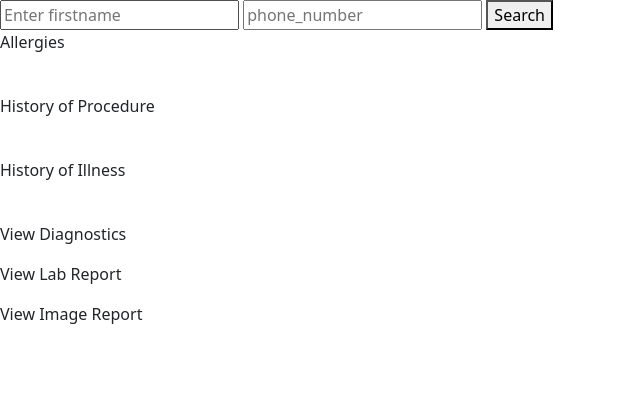
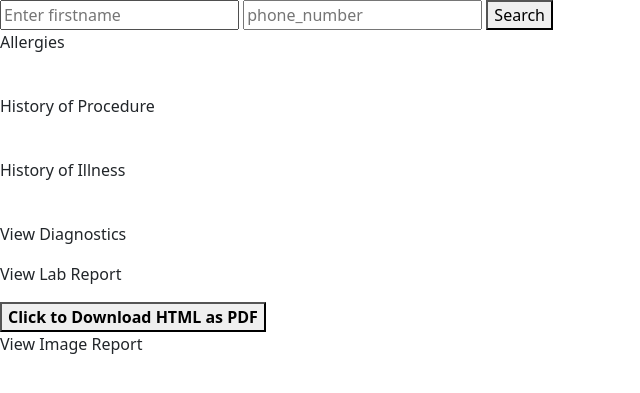
Before and after one commit to souvik1000/Docsy_Hackfest, a Django app: page /patientSummary/ in a window 1280 px wide. Shown: the top 393 px of the page, without its empty margins (0-640 px from the left). Run offline with Django 3.2, Linux system fonts and the light colour scheme; some libraries are stand-ins or nearby versions.

Commit message:
"implementation download imagereport and lab report done"

```diff
--- a/docsy/receptionist/templates/patientsummary.html
+++ b/docsy/receptionist/templates/patientsummary.html
@@ -5,6 +5,9 @@
     <meta charset="UTF-8">
     <meta http-equiv="X-UA-Compatible" content="IE=edge">
     <meta name="viewport" content="width=device-width, initial-scale=1.0">
+    <script src="https://code.jquery.com/jquery-1.12.4.js"></script>
+    <script src="https://cdnjs.cloudflare.com/ajax/libs/jspdf/1.3.3/jspdf.min.js"></script>
+    <script src="https://html2canvas.hertzen.com/dist/html2canvas.js"></script>
     <link href="https://cdn.jsdelivr.net/npm/bootstrap@5.1.3/dist/css/bootstrap.min.css" rel="stylesheet" integrity="sha384-1BmE4kWBq78iYhFldvKuhfTAU6auU8tT94WrHftjDbrCEXSU1oBoqyl2QvZ6jIW3" crossorigin="anonymous">
     <title>Patient Summary</title>
 </head>
@@ -82,11 +85,14 @@
                     {% endfor %}
                 </div>
             </div>
+            <div>
+                <button onclick="getPDF()" id="downloadbtn" style="display: inline-block;"><b>Click to Download HTML as PDF</b></button>
+            </div>
             <div id="image-report">
                 <p>View Image Report</p>
                 <div class="card-group">
                     {% for data in image_report %}
-                    <div class="card">
+                    <div class="card canvas_div_pdf">
                         <div class="card-body">
                             <p class="card-text">{{data.imaging_event}}</p>
                             <p class="card-text">{{data.imaging_test_name}}</p>
@@ -103,6 +109,40 @@
 
 
     </div>
+    <script>
+        function getPDF(){
+
+        var HTML_Width = $(".canvas_div_pdf").width();
+        var HTML_Height = $(".canvas_div_pdf").height();
+        var top_left_margin = 15;
+        var PDF_Width = HTML_Width+(top_left_margin*2);
+        var PDF_Height = (PDF_Width*1.5)+(top_left_margin*2);
+        var canvas_image_width = HTML_Width;
+        var canvas_image_height = HTML_Height;
+
+        var totalPDFPages = Math.ceil(HTML_Height/PDF_Height)-1;
+
+
+        html2canvas($(".canvas_div_pdf")[0],{allowTaint:true}).then(function(canvas) {
+            canvas.getContext('2d');
+
+            console.log(canvas.height+"  "+canvas.width);
+
+
+            var imgData = canvas.toDataURL("image/jpeg", 1.0);
+            var pdf = new jsPDF('p', 'pt',  [PDF_Width, PDF_Height]);
+            pdf.addImage(imgData, 'JPG', top_left_margin, top_left_margin,canvas_image_width,canvas_image_height);
+
+
+            for (var i = 1; i <= totalPDFPages; i++) {
+                pdf.addPage(PDF_Width, PDF_Height);
+                pdf.addImage(imgData, 'JPG', top_left_margin, -(PDF_Height*i)+(top_left_margin*4),canvas_image_width,canvas_image_height);
+            }
+
+            pdf.save("HTML-Document.pdf");
+        });
+        };
+                </script>
 </body>
 
 </html>
--- a/docsy/receptionist/views.py
+++ b/docsy/receptionist/views.py
@@ -238,26 +238,25 @@ def diaganosisReportCreation(request):
 def patientSummaryView(request):
     patient_name = request.POST['patient_name']
     patient_number = request.POST['phone_number']
-    try:
-        patient_data = patient.objects.filter(name=patient_name, phoneno=patient_number)
-        patient_id = patient_data[0].id
-        illness_data = illnesshistory.objects.all().filter(patientId=patient_id)
-        allergy_data = allergies.objects.all().filter(patientId=patient_id)
-        procedure_data = procedurehistory.objects.all().filter(patientId=patient_id)
-        # Diagenostic Data
-        diagnostic_data = diagnostic.objects.all().filter(patientId=patient_id)
-        doctors_detail = []; lab_reports = []; image_reports = []
-        patient_detail = diagnostic_data[0].patientId
 
-        for data in range(0, len(diagnostic_data)):
-            doctors_detail.append(diagnostic_data[data].doctorId)
-            lab_reports.append(labreport.objects.get(diagnosticId=diagnostic_data[data].id))
-            image_reports.append(imagingexam.objects.get(diagnosticId=diagnostic_data[data].id))
+    patient_data = patient.objects.filter(name=patient_name, phoneno=patient_number)
+    patient_id = patient_data[0].id
+    illness_data = illnesshistory.objects.all().filter(patientId=patient_id)
+    allergy_data = allergies.objects.all().filter(patientId=patient_id)
+    procedure_data = procedurehistory.objects.all().filter(patientId=patient_id)
+    # Diagenostic Data
+    diagnostic_data = diagnostic.objects.all().filter(patientId=patient_id)
+    doctors_detail = []; lab_reports = []; image_reports = []
+    patient_detail = diagnostic_data[0].patientId
 
-        # print(illness_data[0].illness_name)
-        return render(request, 'patientsummary.html', {"illness_data":illness_data, "allergy_data":allergy_data, "procedure_data":procedure_data, "lab_report":lab_reports, "image_report":image_reports, "patient_details":patient_detail, "doctor_details":doctors_detail})
-    except:
-        return render(request, 'not_found_page.html')
+    for data in range(0, len(diagnostic_data)):
+        doctors_detail.append(diagnostic_data[data].doctorId)
+        lab_reports.append(labreport.objects.get(diagnosticId=diagnostic_data[data].id))
+        image_reports.append(imagingexam.objects.get(diagnosticId=diagnostic_data[data].id))
+
+    # print(illness_data[0].illness_name)
+    return render(request, 'patientsummary.html', {"illness_data":illness_data, "allergy_data":allergy_data, "procedure_data":procedure_data, "lab_report":lab_reports, "image_report":image_reports, "patient_details":patient_detail, "doctor_details":doctors_detail})
+
     # return render()
 
 def imagereportcreation(request):
```
Also changed, not shown: docsy/receptionist/templates/download.html (added, +34 -0 lines), docsy/db.sqlite3.
